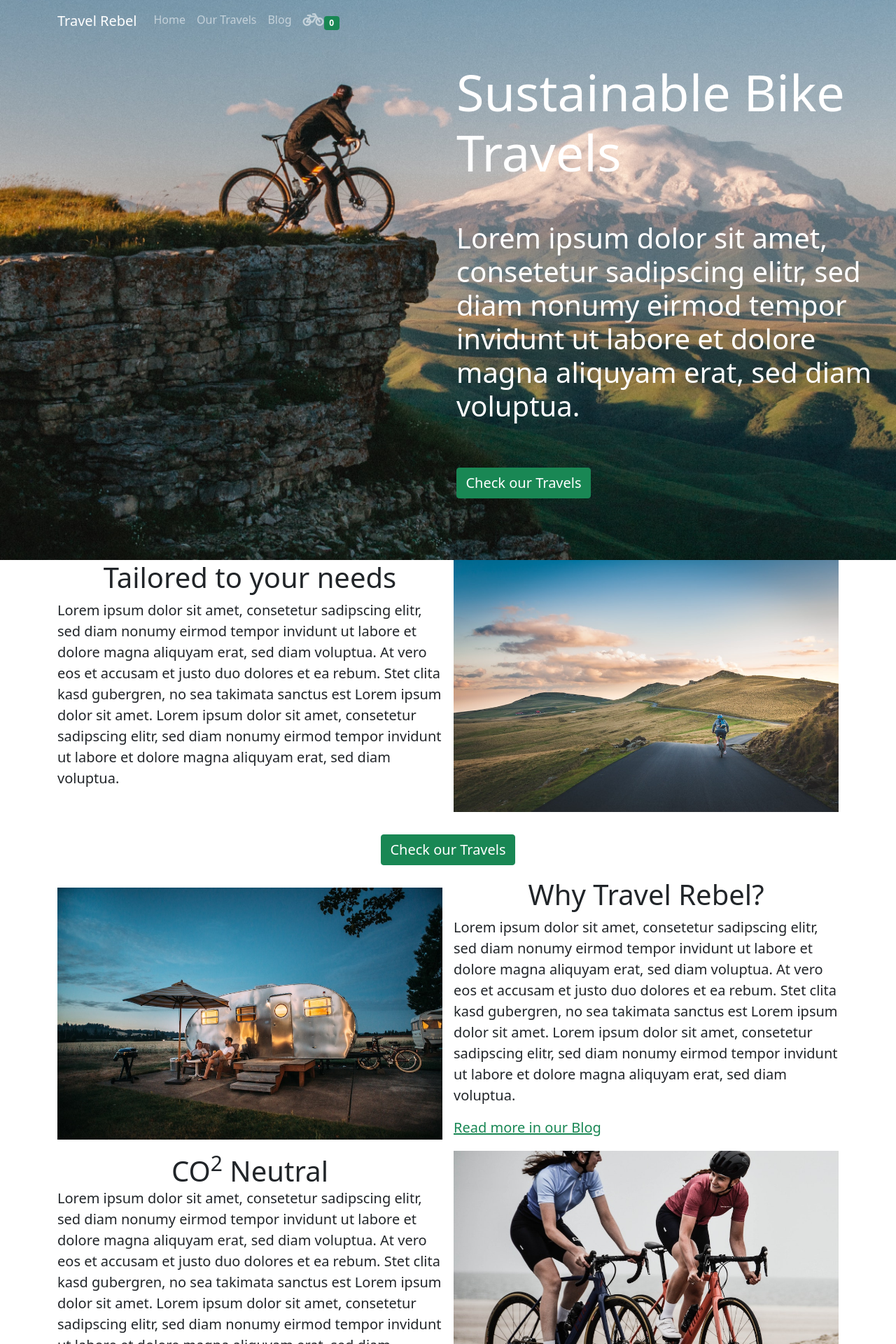
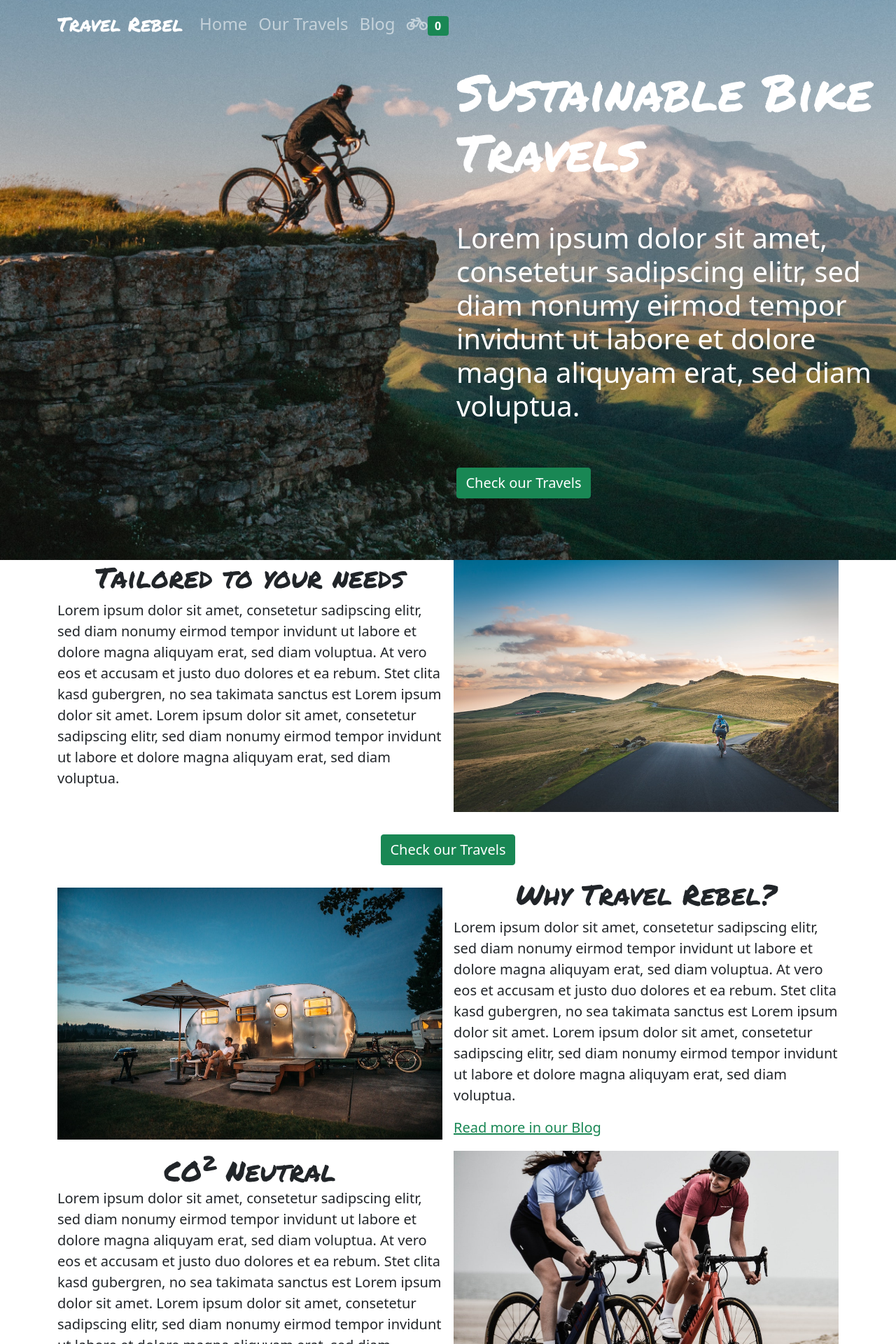
Before and after one commit to rbr0uwers/Travelrebel, an Angular app: page / in a window 1280 px wide. Shown: the top 1920 px of the page at 70% size. Built offline with nearby package versions, Linux system fonts and the light colour scheme.

Commit message:
Changed Font

```diff
--- a/src/app/blog/blog.component.html
+++ b/src/app/blog/blog.component.html
@@ -4,7 +4,7 @@
 <div class="container min-vh-50">
     <div class="row">
         <div class="col-12">
-            <h2 class="text-center display-6 mt-2">Blog</h2>
+            <h2 class="text-center display-6 mt-2 rebel-font">Food for Thoughts</h2>
         </div>
     </div>
     <div class="row row-cols-1 row-cols-lg-2 g-4 mt-2">
--- a/src/app/checkout/checkout.component.html
+++ b/src/app/checkout/checkout.component.html
@@ -4,7 +4,7 @@
 <div class="container min-vh-50">
     <div class="row">
         <div class="col-12">
-            <h2 class="text-center display-6 mt-2">Your order</h2>
+            <h2 class="text-center display-6 mt-2 rebel-font">Your order</h2>
             <p class="fs-5">Lorem ipsum dolor sit amet, consetetur sadipscing elitr, sed diam nonumy eirmod tempor invidunt ut labore et dolore magna aliquyam erat, sed diam voluptua. At vero eos et accusam et justo duo dolores et ea rebum.</p>
         </div>
     </div>
--- a/src/app/footer/footer.component.html
+++ b/src/app/footer/footer.component.html
@@ -1,5 +1,5 @@
 <div class="container-fluid navbar-dark bg-dark mt-2">
     <div class="row">
-        <p class="text-muted text-center p-3">© 2021 Copyright: Travel Rebel</p>
+        <p class="text-muted text-center p-3">© 2021 Copyright: <span class="rebel-font">Travel Rebel</span></p>
     </div>
 </div>
--- a/src/app/home/home.component.html
+++ b/src/app/home/home.component.html
@@ -2,7 +2,7 @@
     <tr-navbar></tr-navbar>
     <div class="row h-100 align-items-center">
         <div class="col-md-6 offset-md-6 h-50 d-flex flex-column justify-content-center">
-            <h1 class="text-white display-2">Sustainable Bike Travels</h1>
+            <h1 class="text-white display-2 rebel-font">Sustainable Bike Travels</h1>
             <p class="text-white display-6 mt-5">Lorem ipsum dolor sit amet, consetetur sadipscing elitr, sed diam nonumy eirmod tempor invidunt ut labore et dolore magna aliquyam erat, sed diam voluptua.</p>
             <a type="button" class="btn btn-success mt-5 btn-book fs-5" routerLink="travels">Check our Travels</a>
         </div>
@@ -11,7 +11,7 @@
 <div class="container">
     <div class="row g-3">
         <div class="col-md-6 my-auto">
-            <h2 class="text-center display-6">Tailored to your needs</h2>
+            <h2 class="text-center display-6 rebel-font">Tailored to your needs</h2>
             <p class="fs-5">Lorem ipsum dolor sit amet, consetetur sadipscing elitr, sed diam nonumy eirmod tempor invidunt ut labore et dolore magna aliquyam erat, sed diam voluptua. At vero eos et accusam et justo duo dolores et ea rebum. Stet clita kasd gubergren, no sea takimata sanctus est Lorem ipsum dolor sit amet. Lorem ipsum dolor sit amet, consetetur sadipscing elitr, sed diam nonumy eirmod tempor invidunt ut labore et dolore magna aliquyam erat, sed diam voluptua.</p>
         </div>
         <div class="col-md-6">
@@ -24,12 +24,12 @@
             <img class="img-cover" src="../../assets/img/netherlands.jpg" alt="">
         </div>
         <div class="col-md-6 my-auto">
-            <h2 class="text-center display-6">Why Travel Rebel?</h2>
+            <h2 class="text-center display-6 rebel-font">Why Travel Rebel?</h2>
             <p class="fs-5">Lorem ipsum dolor sit amet, consetetur sadipscing elitr, sed diam nonumy eirmod tempor invidunt ut labore et dolore magna aliquyam erat, sed diam voluptua. At vero eos et accusam et justo duo dolores et ea rebum. Stet clita kasd gubergren, no sea takimata sanctus est Lorem ipsum dolor sit amet. Lorem ipsum dolor sit amet, consetetur sadipscing elitr, sed diam nonumy eirmod tempor invidunt ut labore et dolore magna aliquyam erat, sed diam voluptua.</p>
             <a routerLink="../blog" class="link-success fs-5"> Read more in our Blog</a>
         </div>
         <div class="col-md-6 my-auto">
-            <h2 class="text-center display-6 my-auto">CO<sup>2</sup> Neutral</h2>
+            <h2 class="text-center display-6 my-auto rebel-font">CO<sup>2</sup> Neutral</h2>
             <p class="fs-5">Lorem ipsum dolor sit amet, consetetur sadipscing elitr, sed diam nonumy eirmod tempor invidunt ut labore et dolore magna aliquyam erat, sed diam voluptua. At vero eos et accusam et justo duo dolores et ea rebum. Stet clita kasd gubergren, no sea takimata sanctus est Lorem ipsum dolor sit amet. Lorem ipsum dolor sit amet, consetetur sadipscing elitr, sed diam nonumy eirmod tempor invidunt ut labore et dolore magna aliquyam erat, sed diam voluptua.</p>
         </div>
         <div class="col-md-6">
--- a/src/app/navbar/navbar.component.html
+++ b/src/app/navbar/navbar.component.html
@@ -1,15 +1,15 @@
 <nav class="navbar navbar-expand-lg navbar-dark bg-transparent fixed-top">
     <div class="container">
-        <a class="navbar-brand" routerLink="">Travel Rebel</a>
+        <a class="navbar-brand fs-3 rebel-font" routerLink="">Travel Rebel</a>
         <button class="navbar-toggler" type="button" data-bs-toggle="collapse" data-bs-target="#navbarNavAltMarkup" aria-controls="navbarNavAltMarkup" aria-expanded="false" aria-label="Toggle navigation">
             <span class="navbar-toggler-icon"></span>
         </button>
         <div class="collapse navbar-collapse" id="navbarNavAltMarkup">
             <div class="navbar-nav">
-                <a class="nav-link" routerLink="">Home</a>
-                <a class="nav-link" routerLink="../travels">Our Travels</a>
-                <a class="nav-link" routerLink="../blog">Blog</a>
-                <a class="nav-link" routerLink="../checkout"><i class="fas fa-bicycle"></i><span class="badge bg-success">{{travelCnt}}</span></a>
+                <a class="nav-link fs-4" routerLink="">Home</a>
+                <a class="nav-link fs-4" routerLink="../travels">Our Travels</a>
+                <a class="nav-link fs-4" routerLink="../blog">Blog</a>
+                <a class="nav-link fs-4" routerLink="../checkout"><i class="fas fa-bicycle"></i><span class="badge bg-success fs-6">{{travelCnt}}</span></a>
             </div>
         </div>
     </div>
--- a/src/app/travels/travels.component.html
+++ b/src/app/travels/travels.component.html
@@ -4,7 +4,7 @@
 <div class="container">
     <div class="row">
         <div class="col-12">
-            <h2 class="text-center display-6 mt-2">Sustainable Bike Travels</h2>
+            <h2 class="text-center display-6 mt-2 rebel-font">Sustainable Bike Travels</h2>
             <p class="fs-5">Lorem ipsum dolor sit amet, consetetur sadipscing elitr, sed diam nonumy eirmod tempor invidunt ut labore et dolore magna aliquyam erat, sed diam voluptua. At vero eos et accusam et justo duo dolores et ea rebum. Stet clita kasd gubergren, no sea takimata sanctus est Lorem ipsum dolor sit amet. Lorem ipsum dolor sit amet, consetetur sadipscing elitr, sed diam nonumy eirmod tempor invidunt ut labore et dolore magna aliquyam erat, sed diam voluptua. At vero eos et accusam et justo duo dolores et ea rebum. Stet clita kasd gubergren, no sea takimata sanctus est Lorem ipsum dolor sit amet.</p>
         </div>
     </div>
@@ -14,12 +14,12 @@
             <img src="{{ travel.img }}" class="card-img-top img-cover" alt="image of {{ travel.destination}}">
             <div class="card-body">
                 <p class="text-muted">{{ travel.destination }}</p>
-                <h5 class="card-title">{{ travel.title }}</h5>
+                <h5 class="card-title rebel-font">{{ travel.title }}</h5>
                 <p class="card-text">{{ travel.description }}</p>
             </div>
             <ul class="list-group list-group-flush">
                 <li class="list-group-item d-flex flex-row justify-content-between">
-                    <div class="fw-bolder fs-4">{{ travel.price }} EUR</div>
+                    <div class="fw-bolder fs-4 ">{{ travel.price }} EUR</div>
                     <div class="small w-auto fw-light">{{ travel.duration }} days all incl. <br> price per person</div>
                 </li>
             </ul>
--- a/src/index.html
+++ b/src/index.html
@@ -11,6 +11,9 @@
   <link href="https://cdn.jsdelivr.net/npm/bootstrap@5.0.0-beta3/dist/css/bootstrap.min.css" rel="stylesheet" integrity="sha384-eOJMYsd53ii+scO/bJGFsiCZc+5NDVN2yr8+0RDqr0Ql0h+rP48ckxlpbzKgwra6" crossorigin="anonymous">
   <!-- FontAwesome 5.15.3 -->
   <link rel="stylesheet" href="https://cdnjs.cloudflare.com/ajax/libs/font-awesome/5.15.3/css/all.min.css" integrity="sha512-iBBXm8fW90+nuLcSKlbmrPcLa0OT92xO1BIsZ+ywDWZCvqsWgccV3gFoRBv0z+8dLJgyAHIhR35VZc2oM/gI1w==" crossorigin="anonymous" />
+  <!-- Google Fonts -->
+  <link rel="preconnect" href="https://fonts.gstatic.com">
+  <link href="https://fonts.googleapis.com/css2?family=Permanent+Marker&display=swap" rel="stylesheet">
 
 </head>
 <body>
--- a/src/styles.css
+++ b/src/styles.css
@@ -1 +1,4 @@
 /* You can add global styles to this file, and also import other style files */
+.rebel-font {
+    font-family: 'Permanent Marker', cursive;
+}
```
